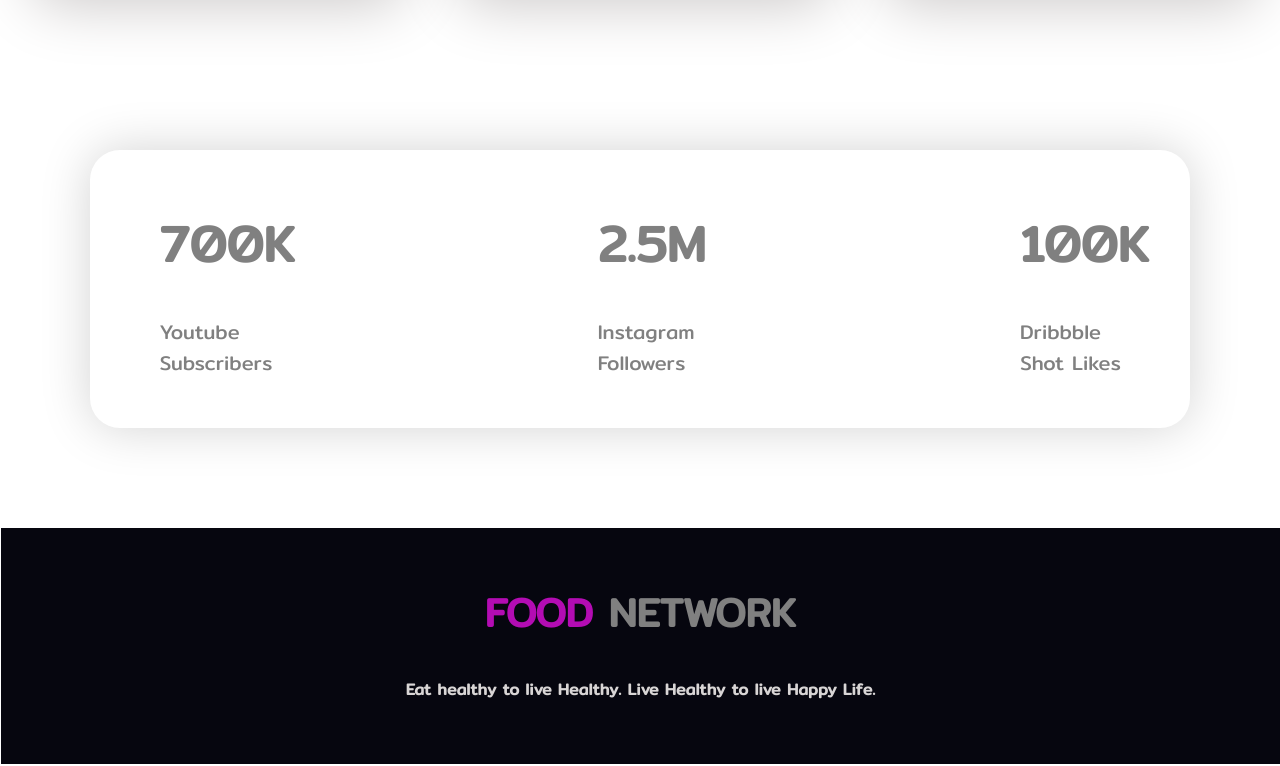
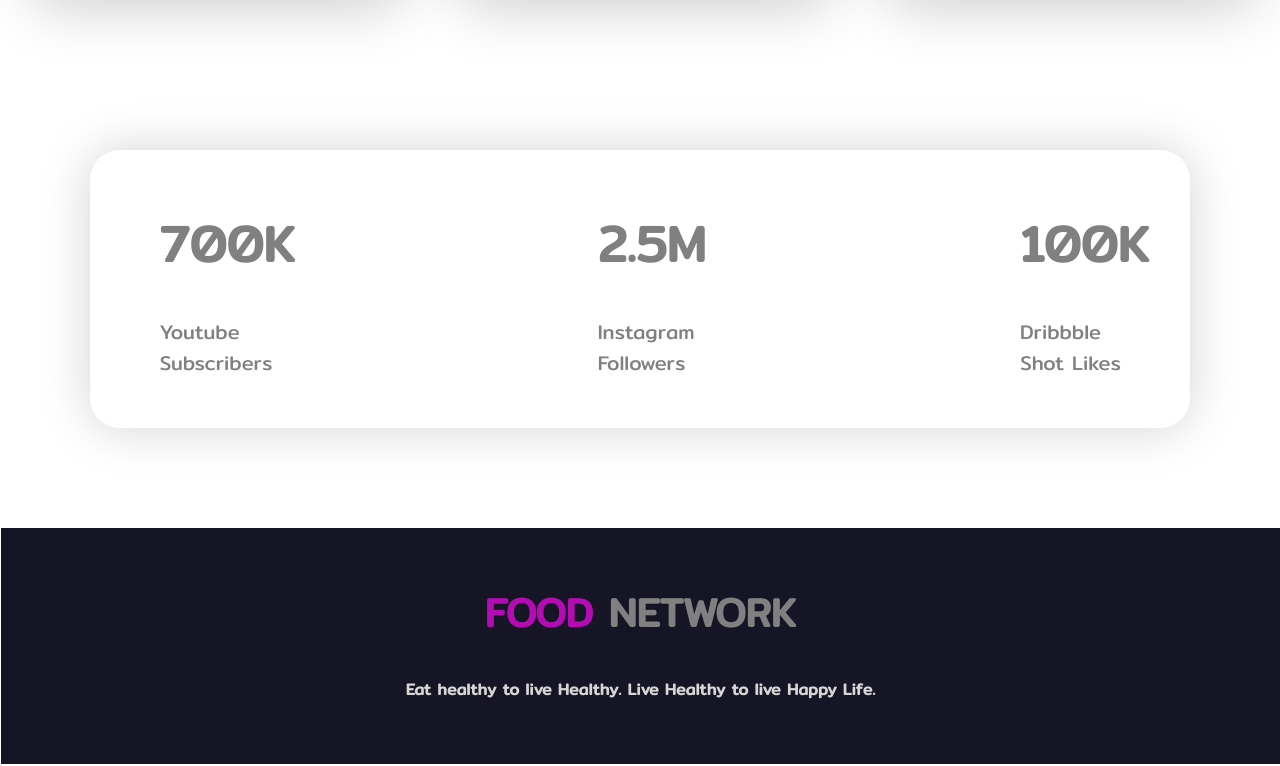
Before and after one commit to iamAshiq1/Food-Managment, a plain HTML site: page index.html in a window 1280 px wide. Shown: the part 2275-3041 px from the top of the page. Drawn offline with Linux system fonts and the light colour scheme.

Commit message:
color changed

```diff
--- a/style.css
+++ b/style.css
@@ -129,7 +129,7 @@ h2{
     text-align: center;
     margin-left: 1px;
     margin-bottom: 2px;
-    background-color: rgb(6, 6, 15);
+    background-color: rgb(21, 21, 37);
 }
 h4{
     color: rgb(216, 213, 213);
```
